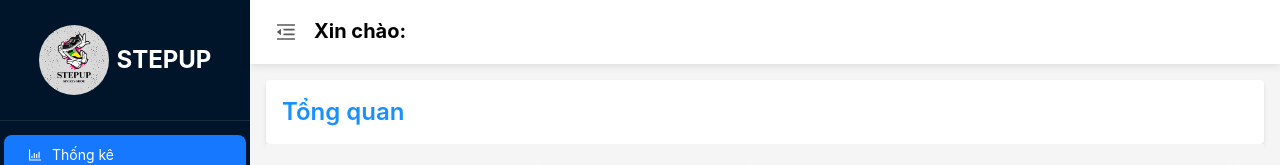
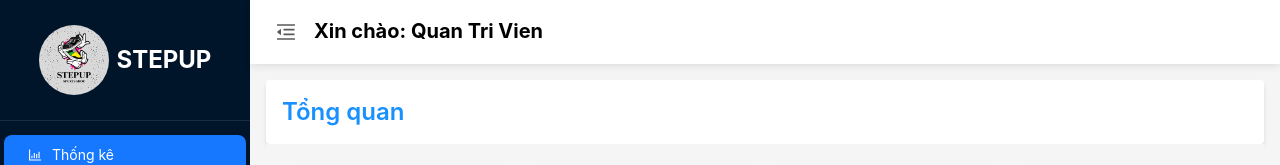
Before and after one commit to truongminhluong/AdminStepUp, a React (Create React App) app: page /dashboard in a window 1280 px wide. Shown: the top 165 px of the page. Built offline with nearby package versions, Linux system fonts and the light colour scheme; no server answers; sample sign-in values are in the browser's storage.

Commit message:
fixed auth

```diff
--- a/src/components/HeaderComponent.js
+++ b/src/components/HeaderComponent.js
@@ -54,7 +54,7 @@ const HeaderComponent = ({ collapsed, setCollapsed }) => {
           label: "Đăng xuất",
           icon: <LogoutOutlined />,
           onClick: handleLogout,
-          style: { color: "#ff4d4f" }, // Màu đỏ nhẹ cho nút đăng xuất
+          style: { color: "#ff4d4f" },
         },
       ]}
     />
@@ -101,7 +101,7 @@ const HeaderComponent = ({ collapsed, setCollapsed }) => {
           className="trigger"
         />
 
-        <h1 className="font-bold text-xl mt-2">Xin chào: {user?.name ?? ""}</h1>
+        <h1 className="font-bold text-xl mt-2">Xin chào: {user?.name ?? "Quan Tri Vien"}</h1>
       </div>
 
       {/* User Section */}
```
